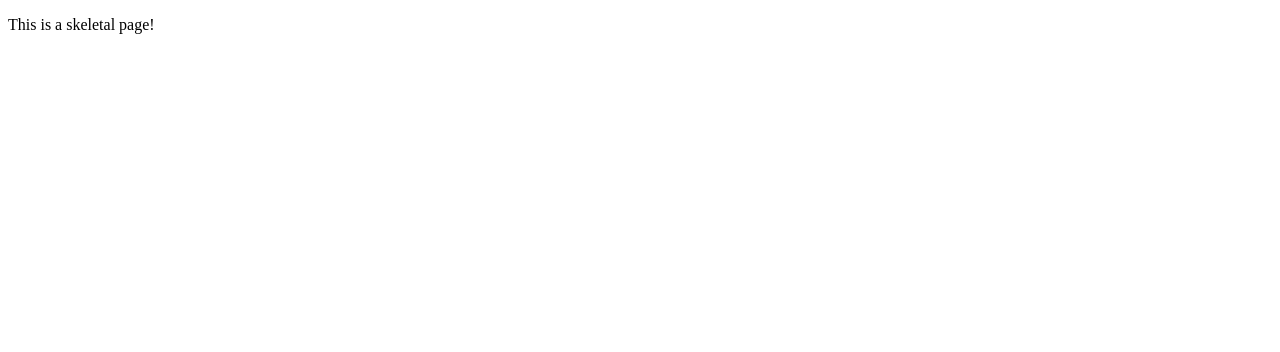
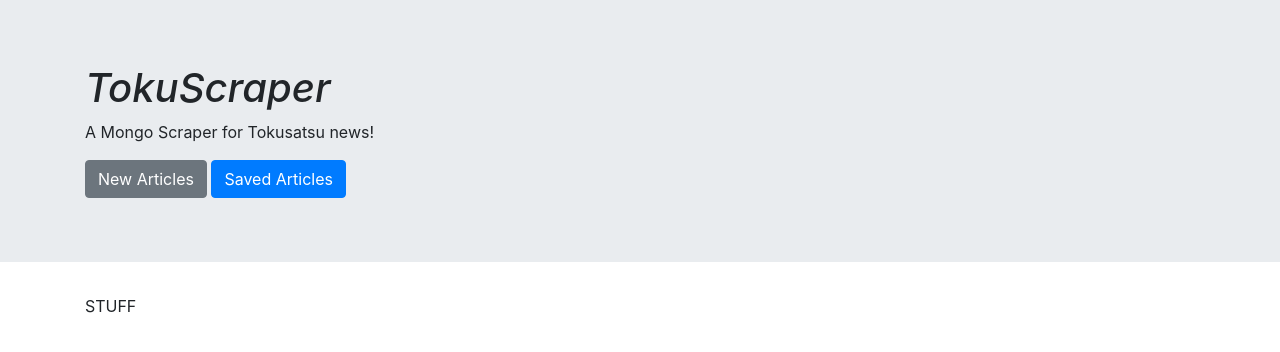
Before and after one commit to axaABIGAILi/Mongo-Scraper, a website: page public/index.html in a window 1280 px wide. Drawn offline with nearby package versions, Linux system fonts and the light colour scheme.

Commit message:
added more HTML & js

```diff
--- a/public/index.html
+++ b/public/index.html
@@ -1,10 +1,23 @@
 <!DOCTYPE html><html>
     <head>
-        <title>Tokusatsu Mongo Scraper</title>
+        <title>TokusScraper</title>
+        <!--Bootstrap integration-->
+        <link rel="stylesheet" href="https://stackpath.bootstrapcdn.com/bootstrap/4.3.1/css/bootstrap.min.css" integrity="sha384-ggOyR0iXCbMQv3Xipma34MD+dH/1fQ784/j6cY/iJTQUOhcWr7x9JvoRxT2MZw1T" crossorigin="anonymous">
+
     </head>
     <body>
-        <div>
-            <p>This is a skeletal page!</p>
+        <div class="jumbotron jumbotron-fluid">
+            <div class="container">
+                <h1><i>TokuScraper</i></h1>
+                <p>A Mongo Scraper for Tokusatsu news!</p>
+                <button id="newArticles" class="btn btn-secondary">New Articles</button>
+                <button id="saved" class="btn btn-primary">Saved Articles</button>
+            </div>
+        </div>
+        <div class="container">
+            <div id="center">
+                STUFF
+            </div>
         </div>
     </body>
 </html>
```
Also changed, not shown: server.js (+12 -0 lines).
